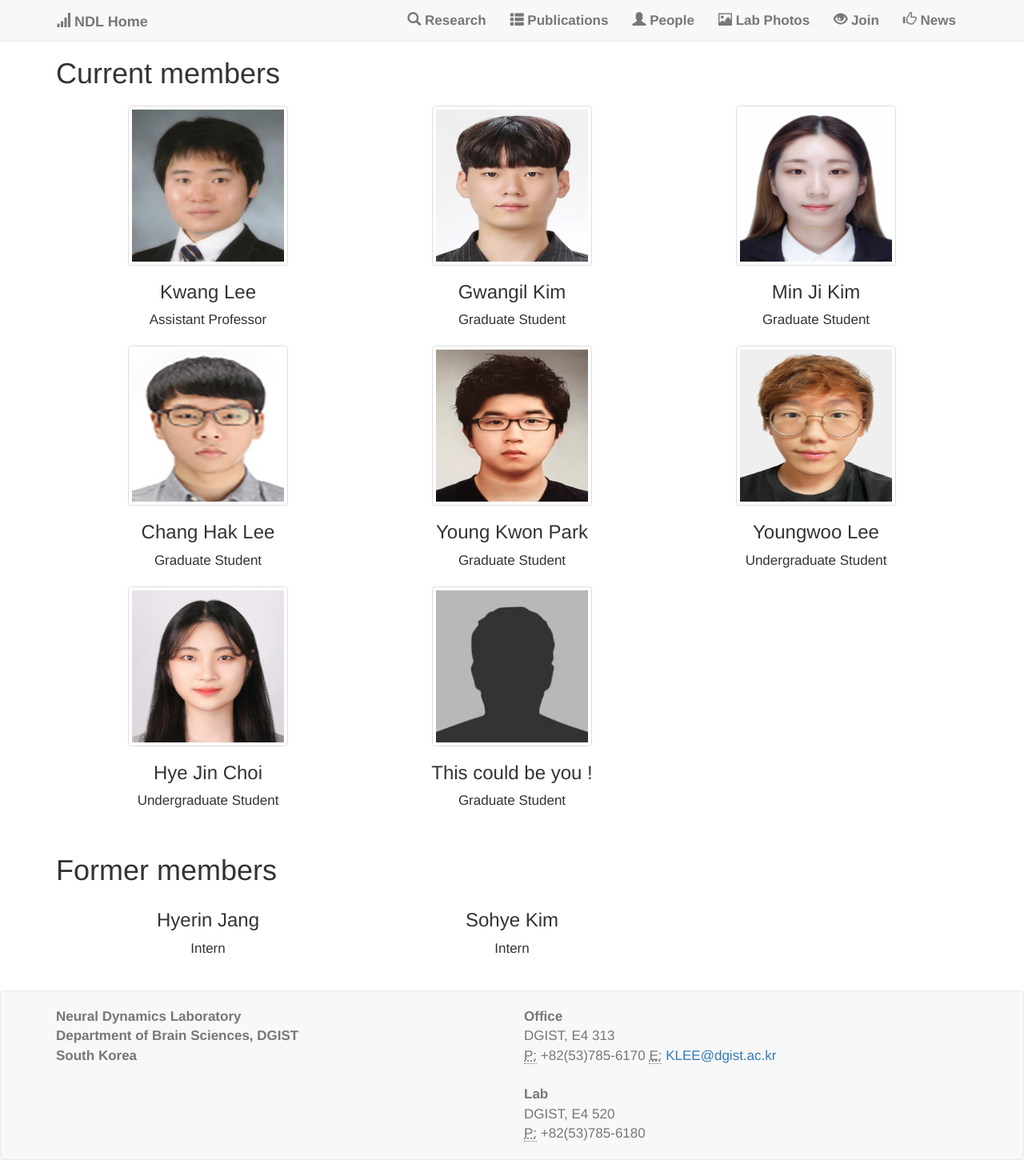
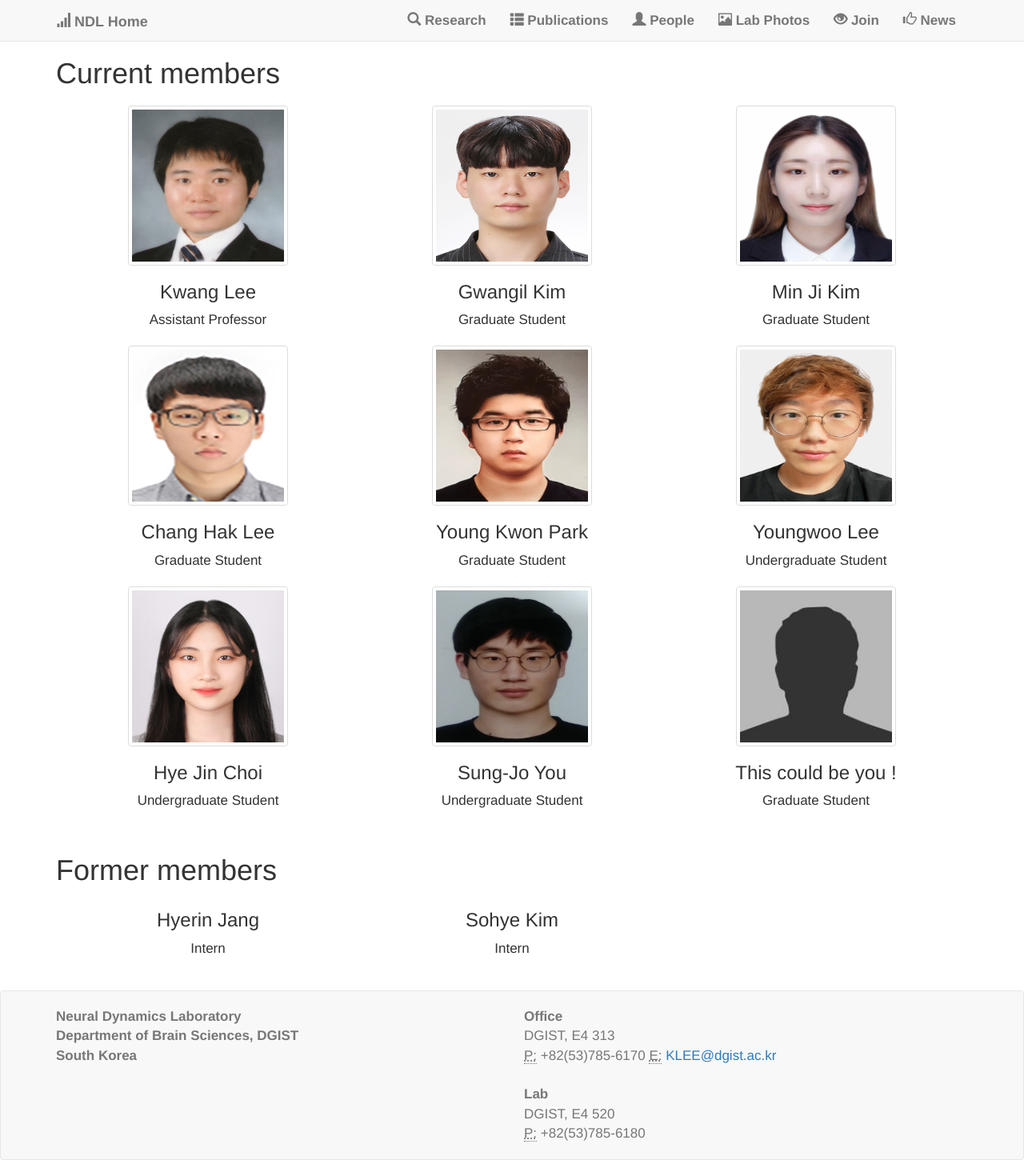
Before and after one commit to kleelab/kleelab.github.io, a Jekyll site: the page built from people.html, in a window 1280 px wide. Shown: the whole page at 80% size. Built offline with Jekyll 4.4.1, drawn with Linux system fonts in a browser that asks for light colours; nearby versions of some CDN libraries; a style sheet for code colours, icons or effects is not loaded.

Commit message:
Update people.yml

```diff
--- a/_data/people.yml
+++ b/_data/people.yml
@@ -28,6 +28,10 @@
   role: Undergraduate Student
   photo: "/images/Hye Jin Choi.jpg"
 
+- name: Sung-Jo You
+  role: Undergraduate Student
+  photo: "/images/Sung-Jo You.jpg"
+
 - name: "This could be you !"
   role: Graduate Student
   photo: "/images/Rock.jpg"
```
